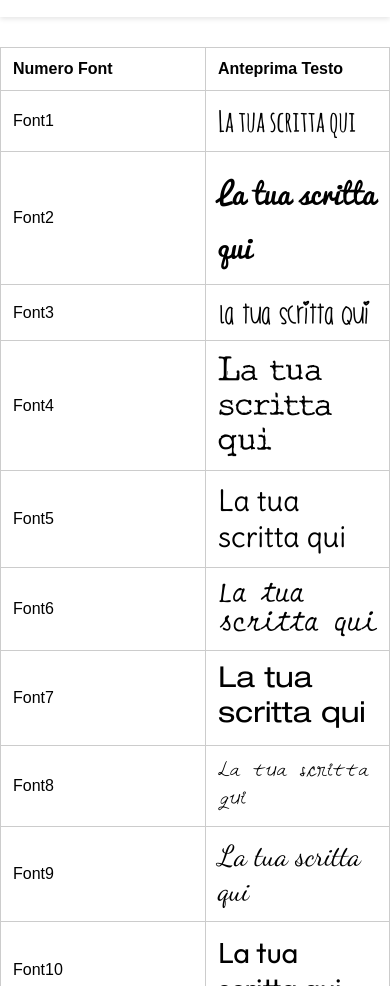
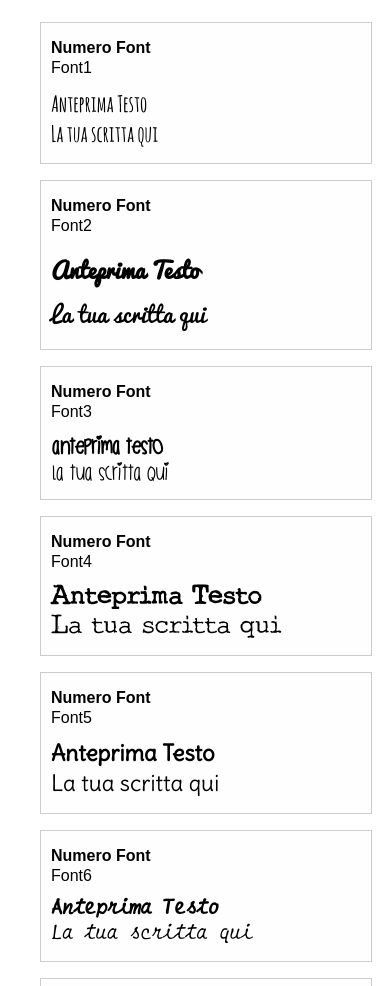
Before and after one commit to hndlbls/font-preview, a plain HTML site: page index.html in a window 390 px wide. Shown: the part 122-1108 px from the top of the page. Drawn offline with Linux system fonts and the light colour scheme.

Commit message:
Responsive

```diff
--- a/css/style.css
+++ b/css/style.css
@@ -99,3 +99,50 @@ th.font-number-col, td:first-child {
     font-size: 1.8rem;
     word-wrap: break-word;
 }
+
+@media screen and (max-width: 768px) {
+    .sticky-header {
+        padding: 15px 20px;
+    }
+
+    .sticky-header h1 {
+        font-size: 1.4rem;
+    }
+
+    .sticky-header label,
+    .sticky-header input {
+        font-size: 0.9rem;
+    }
+
+    table, thead, tbody, th, td, tr {
+        display: block;
+        width: 100%;
+    }
+
+    thead {
+        display: none;
+    }
+
+    tr {
+        margin-bottom: 1rem;
+        border: 1px solid #ccc;
+        padding: 10px;
+        background: #fefefe;
+    }
+
+    td {
+        border: none;
+        padding: 6px 0;
+    }
+
+    td::before {
+        content: attr(data-label);
+        font-weight: bold;
+        display: block;
+        margin-bottom: 2px;
+    }
+
+    .font-preview {
+        font-size: 1.4rem;
+    }
+}
--- a/index.html
+++ b/index.html
@@ -4,6 +4,7 @@
     <meta charset="UTF-8">
     <title>Anteprima Font Personalizzati</title>
     <link rel="stylesheet" href="css/style.css">
+    <meta name="viewport" content="width=device-width, initial-scale=1.0">
 </head>
 <body>
     <div class="sticky-header">
@@ -22,73 +23,73 @@
         <tbody>
 
 <tr>
-    <td>Font1</td>
-    <td class="font-preview" style="font-family: 'Font1';" data-font="Font1">Anteprima Testo</td>
+    <td data-label="Numero Font">Font1</td>
+    <td data-label="Anteprima Testo" class="font-preview" style="font-family: 'Font1';" data-font="Font1">Anteprima Testo</td>
 </tr>
 
 <tr>
-    <td>Font2</td>
-    <td class="font-preview" style="font-family: 'Font2';" data-font="Font2">Anteprima Testo</td>
+    <td data-label="Numero Font">Font2</td>
+    <td data-label="Anteprima Testo" class="font-preview" style="font-family: 'Font2';" data-font="Font2">Anteprima Testo</td>
 </tr>
 
 <tr>
-    <td>Font3</td>
-    <td class="font-preview" style="font-family: 'Font3';" data-font="Font3">Anteprima Testo</td>
+    <td data-label="Numero Font">Font3</td>
+    <td data-label="Anteprima Testo" class="font-preview" style="font-family: 'Font3';" data-font="Font3">Anteprima Testo</td>
 </tr>
 
 <tr>
-    <td>Font4</td>
-    <td class="font-preview" style="font-family: 'Font4';" data-font="Font4">Anteprima Testo</td>
+    <td data-label="Numero Font">Font4</td>
+    <td data-label="Anteprima Testo" class="font-preview" style="font-family: 'Font4';" data-font="Font4">Anteprima Testo</td>
 </tr>
 
 <tr>
-    <td>Font5</td>
-    <td class="font-preview" style="font-family: 'Font5';" data-font="Font5">Anteprima Testo</td>
+    <td data-label="Numero Font">Font5</td>
+    <td data-label="Anteprima Testo" class="font-preview" style="font-family: 'Font5';" data-font="Font5">Anteprima Testo</td>
 </tr>
 
 <tr>
-    <td>Font6</td>
-    <td class="font-preview" style="font-family: 'Font6';" data-font="Font6">Anteprima Testo</td>
+    <td data-label="Numero Font">Font6</td>
+    <td data-label="Anteprima Testo" class="font-preview" style="font-family: 'Font6';" data-font="Font6">Anteprima Testo</td>
 </tr>
 
 <tr>
-    <td>Font7</td>
-    <td class="font-preview" style="font-family: 'Font7';" data-font="Font7">Anteprima Testo</td>
+    <td data-label="Numero Font">Font7</td>
+    <td data-label="Anteprima Testo" class="font-preview" style="font-family: 'Font7';" data-font="Font7">Anteprima Testo</td>
 </tr>
 
 <tr>
-    <td>Font8</td>
-    <td class="font-preview" style="font-family: 'Font8';" data-font="Font8">Anteprima Testo</td>
+    <td data-label="Numero Font">Font8</td>
+    <td data-label="Anteprima Testo" class="font-preview" style="font-family: 'Font8';" data-font="Font8">Anteprima Testo</td>
 </tr>
 
 <tr>
-    <td>Font9</td>
-    <td class="font-preview" style="font-family: 'Font9';" data-font="Font9">Anteprima Testo</td>
+    <td data-label="Numero Font">Font9</td>
+    <td data-label="Anteprima Testo" class="font-preview" style="font-family: 'Font9';" data-font="Font9">Anteprima Testo</td>
 </tr>
 
 <tr>
-    <td>Font10</td>
-    <td class="font-preview" style="font-family: 'Font10';" data-font="Font10">Anteprima Testo</td>
+    <td data-label="Numero Font">Font10</td>
+    <td data-label="Anteprima Testo" class="font-preview" style="font-family: 'Font10';" data-font="Font10">Anteprima Testo</td>
 </tr>
 
 <tr>
-    <td>Font11</td>
-    <td class="font-preview" style="font-family: 'Font11';" data-font="Font11">Anteprima Testo</td>
+    <td data-label="Numero Font">Font11</td>
+    <td data-label="Anteprima Testo" class="font-preview" style="font-family: 'Font11';" data-font="Font11">Anteprima Testo</td>
 </tr>
 
 <tr>
-    <td>Font12</td>
-    <td class="font-preview" style="font-family: 'Font12';" data-font="Font12">Anteprima Testo</td>
+    <td data-label="Numero Font">Font12</td>
+    <td data-label="Anteprima Testo" class="font-preview" style="font-family: 'Font12';" data-font="Font12">Anteprima Testo</td>
 </tr>
 
 <tr>
-    <td>Font13</td>
-    <td class="font-preview" style="font-family: 'Font13';" data-font="Font13">Anteprima Testo</td>
+    <td data-label="Numero Font">Font13</td>
+    <td data-label="Anteprima Testo" class="font-preview" style="font-family: 'Font13';" data-font="Font13">Anteprima Testo</td>
 </tr>
 
 <tr>
-    <td>Font14</td>
-    <td class="font-preview" style="font-family: 'Font14';" data-font="Font14">Anteprima Testo</td>
+    <td data-label="Numero Font">Font14</td>
+    <td data-label="Anteprima Testo" class="font-preview" style="font-family: 'Font14';" data-font="Font14">Anteprima Testo</td>
 </tr>
 
         </tbody>
```
